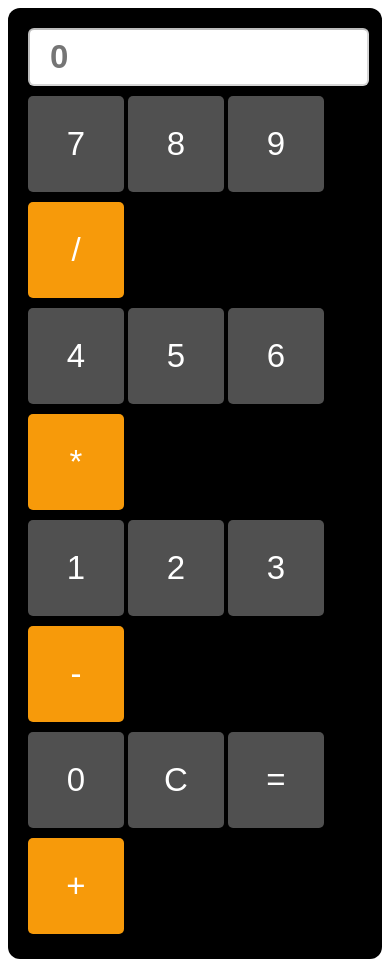
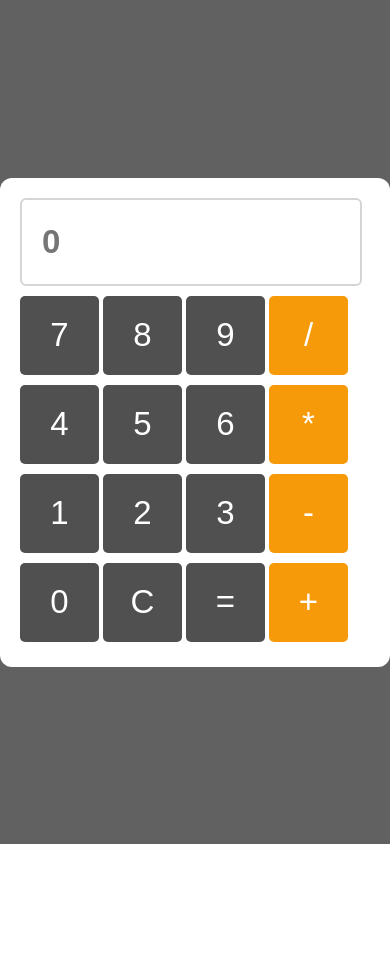
Before and after one commit to khan-uiux/calculator, a plain HTML site: page index.html in a window 390 px wide. After the commit the page ends 844 px from the top, so only its background shows below. Drawn offline with Linux system fonts and the light colour scheme.

Commit message:
new style

```diff
--- a/index.html
+++ b/index.html
@@ -6,23 +6,28 @@
 	<title>Calculator</title>
 
 	<style>
+		* {
+			padding: 0px;
+			margin: 0px;
+		}
 		.mainDiv {
 			width: 400px;
 			height: auto;
-			background: black;
+			background: #ffffff;
 			padding: 20px;
 			margin: auto;
 			border-radius: 12px;
 		}
 		input#display {
 			width: 89%;
-			height: 50px;
+			height: 80px;
 			border-radius: 6px;
 			background: #fff;
 			padding: 2px 20px;
 			font-size: 33px;
 			font-weight: bold;
 			margin-bottom: 5px;
+			border: 2px solid #d5d5d5;
 		}
 		button.number, button.operator, button#clear, button#equals {
 			width: 96px;
@@ -35,14 +40,31 @@
 			cursor: pointer;
 			border: none;
 		}
+		button.number:hover {
+			background-color : #4b4b4b;
+		}
 		button.operator {
 			background-color: #F79A0A;
+		}
+		button.operator:hover {
+			background-color: #e48b06;
 		}
 		.mainContainer {
 			display: flex;
 			justify-content: center;
 			align-items: center;
 			height: 100vh;
+			background-color: #616161;
+		}
+
+		@media screen and (max-width: 768px) {
+			input#display {
+				width: 85%;
+			}
+			button.number, button.operator, button#clear, button#equals {
+				width: 79px;
+				height: 79px;
+			}
 		}
 	</style>
 </head>
```
Also changed, not shown: calc.js (+3 -5 lines).
